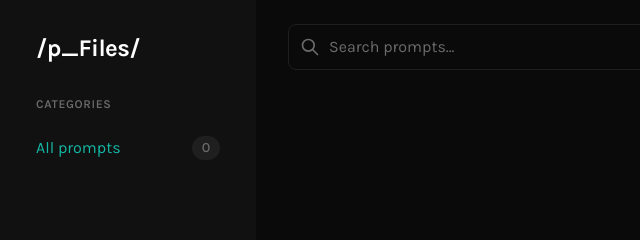
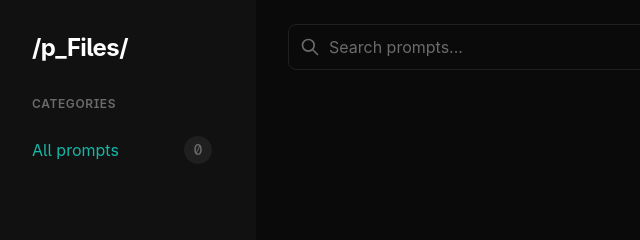
Before and after one commit to byggasak/pFiles, a website: page index.html in a window 1280 px wide. Shown: the top 240 px of the page, 0-640 px from the left. Drawn offline with nearby package versions, Linux system fonts and the light colour scheme; no server answers.

Commit message:
Align sidebar badges and delete spacing

```diff
--- a/index.html
+++ b/index.html
@@ -18,7 +18,7 @@
     />
 
     <!-- Built CSS -->
-    <link rel="stylesheet" href="dist/output.css?v=20" />
+<link rel="stylesheet" href="dist/output.css?v=32" />
 
     <!-- Alpine.js -->
     <script
@@ -55,7 +55,7 @@
       <!-- Sidebar -->
       <aside class="w-64 bg-sidebar flex flex-col shrink-0">
         <!-- Logo -->
-        <div class="px-9 py-8">
+        <div class="px-8 py-8">
           <div
             class="cursor-default select-none"
             @click="handleLogoClick()"
@@ -66,10 +66,10 @@
         </div>
 
         <!-- Categories -->
-        <div class="flex-1 overflow-y-auto px-9">
-          <div class="flex items-center mb-4">
-            <span class="text-xs font-semibold text-muted uppercase tracking-wider flex-1">Categories</span>
-            <div class="flex items-center gap-2.5">
+        <div class="flex-1 overflow-y-auto px-8">
+            <div class="grid grid-cols-[1fr,52px] items-center mb-4">
+            <span class="text-xs font-semibold text-muted uppercase tracking-wider">Categories</span>
+            <div class="w-[58px] flex items-center justify-center">
               <span
                 x-show="isAdminMode"
                 @click="openCategoryModal()"
@@ -80,7 +80,6 @@
                   <path stroke-linecap="round" stroke-linejoin="round" stroke-width="2" d="M12 4v16m8-8H4" />
                 </svg>
               </span>
-              <div class="w-5" x-show="isAdminMode"></div>
             </div>
           </div>
 
@@ -89,11 +88,15 @@
             <div
               @click="activeCategory = null"
               :class="activeCategory === null ? 'sidebar-item active' : 'sidebar-item'"
+              class="grid grid-cols-[1fr,52px] items-center"
             >
-              <span class="flex-1 truncate">All prompts</span>
-              <div class="flex items-center gap-2.5 shrink-0">
-                <span class="badge w-7 text-center" x-text="prompts.length"></span>
-                <div class="w-5 h-5" x-show="isAdminMode"></div>
+              <span class="truncate">All prompts</span>
+              <div class="relative w-[52px] h-7">
+                <span
+                  class="badge w-7 h-7 text-center shrink-0 absolute left-1/2 top-1/2 -translate-x-1/2 -translate-y-1/2"
+                  x-text="prompts.length"
+                ></span>
+                <span class="w-5 h-5 opacity-0 pointer-events-none shrink-0 absolute top-1/2 -translate-y-1/2" style="left: calc(50% + 20px);"></span>
               </div>
             </div>
 
@@ -102,15 +105,19 @@
               <div
                 @click="activeCategory = category.id"
                 :class="activeCategory === category.id ? 'sidebar-item active' : 'sidebar-item'"
-                class="group"
+                class="group grid grid-cols-[1fr,52px] items-center"
               >
-                <span class="flex-1 truncate" x-text="category.name"></span>
-                <div class="flex items-center gap-2.5 shrink-0">
-                  <span class="badge w-7 text-center" x-text="getPromptCount(category.id)"></span>
+                <span class="truncate" x-text="category.name"></span>
+                <div class="relative w-[52px] h-7">
+                  <span
+                    class="badge w-7 h-7 text-center shrink-0 absolute left-1/2 top-1/2 -translate-x-1/2 -translate-y-1/2"
+                    x-text="getPromptCount(category.id)"
+                  ></span>
                   <button
                     x-show="isAdminMode"
                     @click.stop="deleteCategory(category.id)"
-                    class="w-5 h-5 flex items-center justify-center opacity-0 group-hover:opacity-100 text-muted hover:text-red-400 transition-opacity"
+                    class="w-5 h-5 flex items-center justify-center text-muted hover:text-red-400 transition-opacity opacity-0 group-hover:opacity-100 pointer-events-none group-hover:pointer-events-auto absolute top-1/2 -translate-y-1/2"
+                    style="left: calc(50% + 20px);"
                     title="Delete Category"
                   >
                     <svg class="w-3.5 h-3.5" fill="none" stroke="currentColor" viewBox="0 0 24 24">
@@ -124,7 +131,7 @@
         </div>
 
         <!-- Sidebar Footer -->
-        <div class="px-9 py-4 border-t border-border mt-auto">
+        <div class="px-8 py-4 border-t border-border mt-auto">
           <!-- Admin Mode Link (when not in admin mode) -->
           <div x-show="!isAdminMode" class="text-center">
             <button
--- a/tailwind.config.js
+++ b/tailwind.config.js
@@ -4,24 +4,18 @@ module.exports = {
   theme: {
     extend: {
       fontFamily: {
-        sans: ["Karla", "system-ui", "sans-serif"],
+        sans: ["Inter", "system-ui", "sans-serif"],
         mono: ["JetBrains Mono", "monospace"],
       },
       colors: {
-        // New color palette matching Figma design
         background: "#0A0A0A",
         sidebar: "#111111",
         card: "#111111",
-        surface: "#0A0A0A",
         border: "#1F1F1F",
         "border-light": "#2A2A2A",
+        accent: "#14B8A6",
+        "accent-hover": "#0D9488",
         muted: "#6B6B6B",
-        // Teal accent
-        accent: {
-          DEFAULT: "#14B8A6",
-          hover: "#0D9488",
-          muted: "#14B8A6/20",
-        },
       },
       animation: {
         "fade-in": "fadeIn 0.2s ease-out",
```
Also changed, not shown: dist/output.css. Lines whose indentation alone changed are shown as unchanged.
